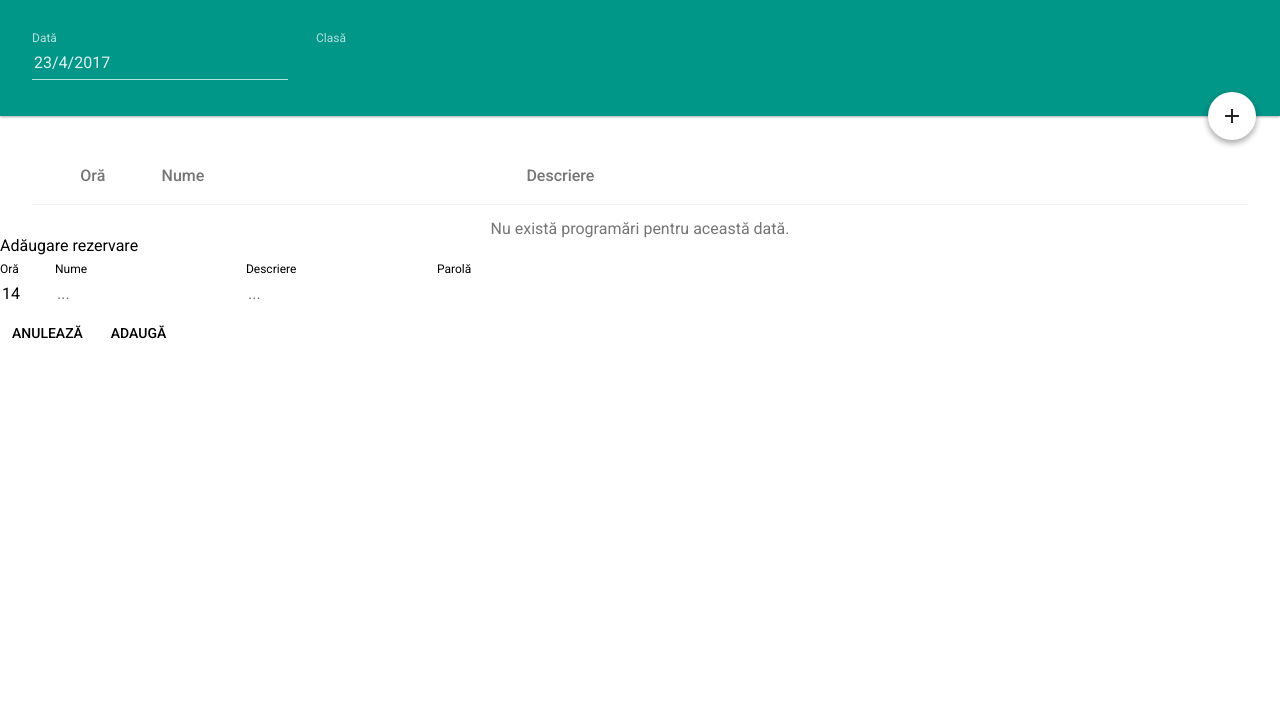
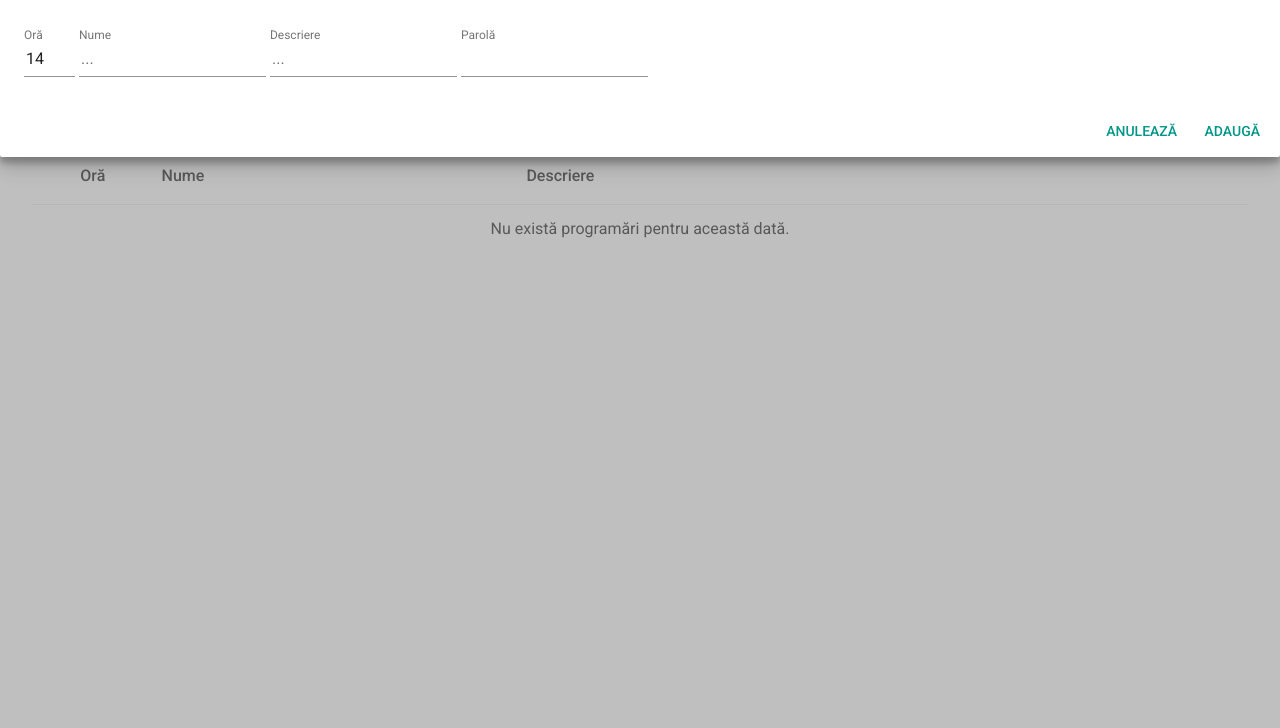
Before and after one commit to Demon000/classroom-booking, a website: page client/index.html in a window 1280 px wide. Shown: the part 72-800 px from the top of the page. Drawn offline with nearby package versions, Linux system fonts and the light colour scheme; no server answers.

Commit message:
client: css: add basic dialog styling

```diff
--- a/client/css/index.css
+++ b/client/css/index.css
@@ -236,3 +236,64 @@ button {
 #error.visible {
     bottom: 0px;
 }
+.dialog-container {
+    width: 100%;
+    height: 100%;
+
+    position: absolute;
+    top: 0;
+    left: 0;
+
+    background: rgba(0, 0, 0, 0.25);
+}
+.dialog {
+    border-radius: 2px;
+
+    background: #fff;
+
+    box-shadow: 0 10px 20px rgba(0, 0, 0, 0.19), 0 6px 6px rgba(0, 0, 0, 0.23);
+
+    overflow: hidden;
+}
+.dialog .header {
+    width: 100%;
+
+    padding: 24px;
+
+    font-size: 18px;
+    color: #fff;
+
+    background: #009688;
+}
+.dialog .main {
+    padding: 24px;
+
+    color: rgba(0, 0, 0, 0.87);
+}
+.dialog .labeled-input label {
+    color: rgba(0, 0, 0, 0.54);
+}
+.dialog .labeled-input input {
+    width: 100%;
+
+    border-bottom: 1px solid rgba(0, 0, 0, 0.42);
+
+    transition: border 0.25s ease-out;
+}
+.dialog .labeled-input input:focus {
+    border-bottom: 2px solid #009688;
+}
+.dialog .actions {
+    text-align: right;
+    font-size: 14px;
+
+    padding: 8px;
+}
+.dialog .actions button {
+    color: #009688;
+
+    transition: background 0.25s ease-out;
+}
+.dialog .actions button:hover {
+    background: rgba(0, 0, 0, 0.1);
+}
```
